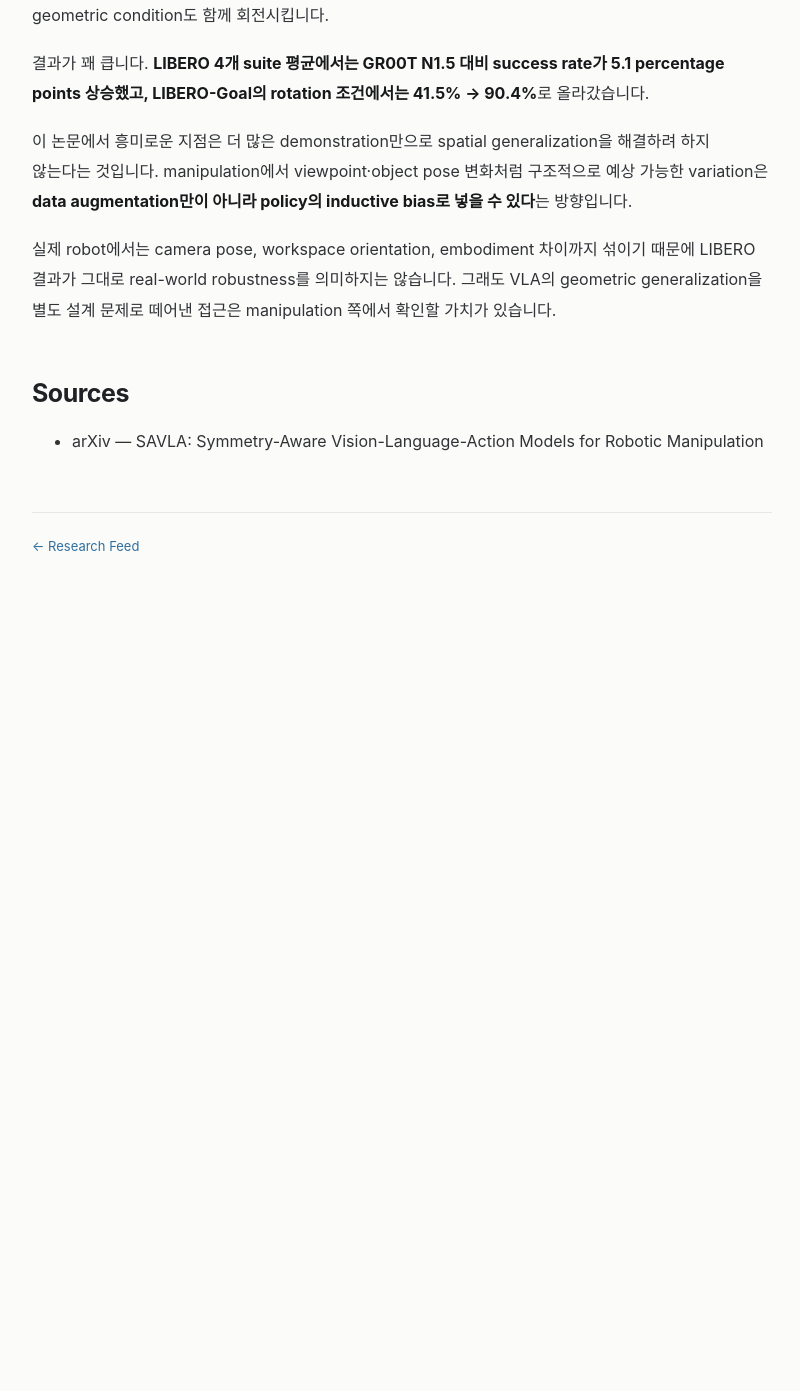
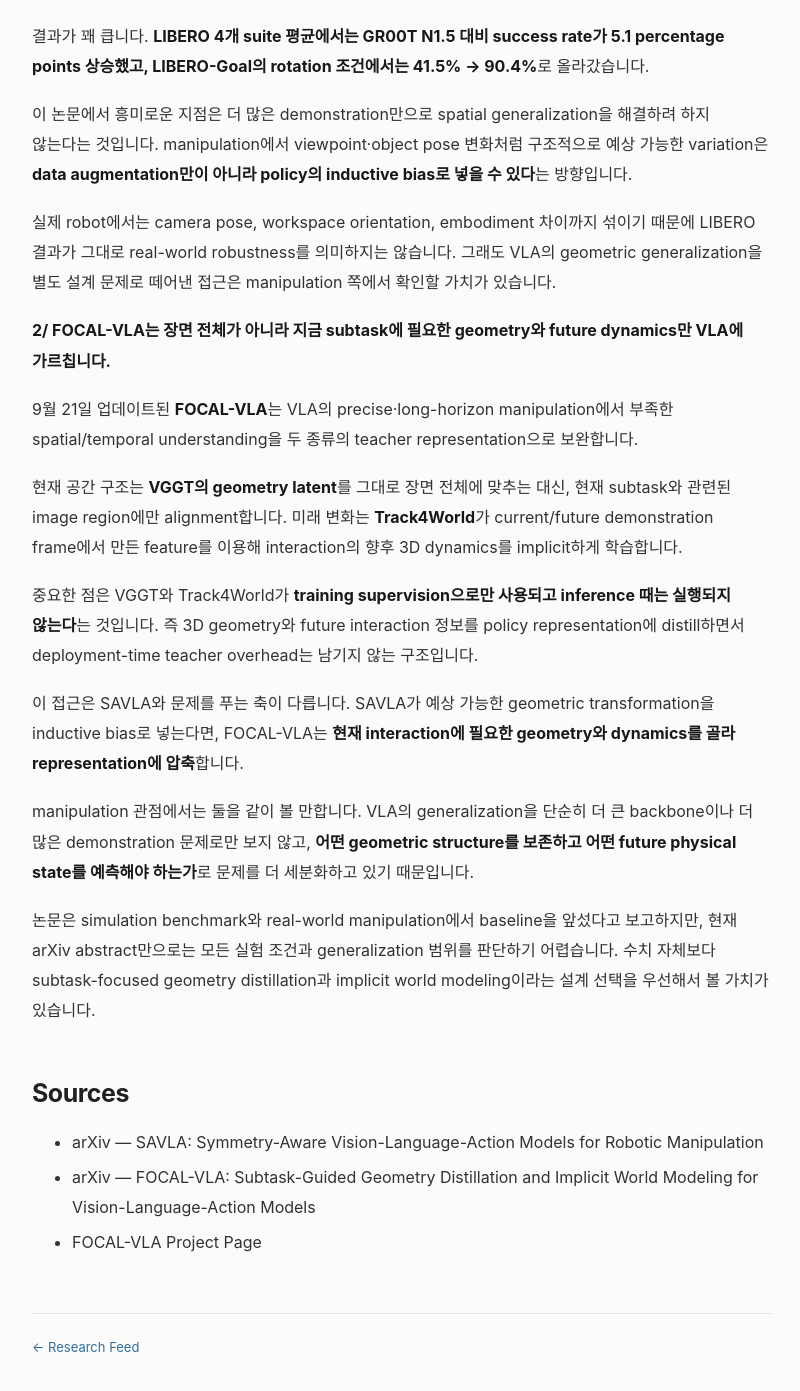
Before and after one commit to nayana224/nayana224.github.io, a Jekyll site: the page built from _research_feed/2026-09-21-research-papers.md, in a window 1280 px wide and 1400 px high, scrolled down 801 px. Shown: the top 1391 px of the window, without its empty margins (238-1038 px from the left). Built offline with Jekyll 4.4.1, drawn with Linux system fonts in a browser that asks for light colours; before the commit the page ends 1431 px from its top, so only the background shows below that; some of the changed text lies outside the part shown.

Commit message:
Update research feed with FOCAL-VLA

```diff
--- a/_research_feed/2026-09-21-research-papers.md
+++ b/_research_feed/2026-09-21-research-papers.md
@@ -1,13 +1,13 @@
 ---
 layout: feed_note
-title: "VLA의 회전 일반화를 demonstration 대신 symmetry로 넣었습니다"
-date: 2026-09-21 22:10:00 +0900
+title: "VLA에 symmetry와 task-focused 3D dynamics를 넣는 두 가지 접근"
+date: 2026-09-21 22:45:00 +0900
 channel: research-papers
 channel_label: Research Papers
-summary: "SAVLA는 frozen vision-language backbone에 equivariant flow-matching action head와 learned canonicalizer를 결합해, LIBERO-Goal rotation 조건에서 GR00T N1.5의 41.5%를 90.4%로 끌어올렸습니다."
+summary: "SAVLA는 rotation symmetry를 policy에 직접 넣고, FOCAL-VLA는 현재 subtask에 필요한 geometry와 future interaction dynamics만 distill해 VLA의 spatial-temporal representation을 강화합니다."
 ---
 
-**SAVLA는 VLA가 demonstration에서 공간 관계를 전부 외우게 두는 대신, rotation symmetry를 policy 구조에 직접 넣었습니다.**
+**1/ SAVLA는 VLA가 demonstration에서 공간 관계를 전부 외우게 두는 대신, rotation symmetry를 policy 구조에 직접 넣었습니다.**
 
 최근 공개된 **SAVLA (Symmetry-Aware Vision-Language-Action)** 는 pretrained vision-language backbone을 그대로 frozen한 채, **equivariant flow-matching action head**와 **learned canonicalizer**를 붙입니다.
 
@@ -21,6 +21,22 @@
 
 실제 robot에서는 camera pose, workspace orientation, embodiment 차이까지 섞이기 때문에 LIBERO 결과가 그대로 real-world robustness를 의미하지는 않습니다. 그래도 VLA의 geometric generalization을 별도 설계 문제로 떼어낸 접근은 manipulation 쪽에서 확인할 가치가 있습니다.
 
+**2/ FOCAL-VLA는 장면 전체가 아니라 지금 subtask에 필요한 geometry와 future dynamics만 VLA에 가르칩니다.**
+
+9월 21일 업데이트된 **FOCAL-VLA**는 VLA의 precise·long-horizon manipulation에서 부족한 spatial/temporal understanding을 두 종류의 teacher representation으로 보완합니다.
+
+현재 공간 구조는 **VGGT의 geometry latent**를 그대로 장면 전체에 맞추는 대신, 현재 subtask와 관련된 image region에만 alignment합니다. 미래 변화는 **Track4World**가 current/future demonstration frame에서 만든 feature를 이용해 interaction의 향후 3D dynamics를 implicit하게 학습합니다.
+
+중요한 점은 VGGT와 Track4World가 **training supervision으로만 사용되고 inference 때는 실행되지 않는다**는 것입니다. 즉 3D geometry와 future interaction 정보를 policy representation에 distill하면서 deployment-time teacher overhead는 남기지 않는 구조입니다.
+
+이 접근은 SAVLA와 문제를 푸는 축이 다릅니다. SAVLA가 예상 가능한 geometric transformation을 inductive bias로 넣는다면, FOCAL-VLA는 **현재 interaction에 필요한 geometry와 dynamics를 골라 representation에 압축**합니다.
+
+manipulation 관점에서는 둘을 같이 볼 만합니다. VLA의 generalization을 단순히 더 큰 backbone이나 더 많은 demonstration 문제로만 보지 않고, **어떤 geometric structure를 보존하고 어떤 future physical state를 예측해야 하는가**로 문제를 더 세분화하고 있기 때문입니다.
+
+논문은 simulation benchmark와 real-world manipulation에서 baseline을 앞섰다고 보고하지만, 현재 arXiv abstract만으로는 모든 실험 조건과 generalization 범위를 판단하기 어렵습니다. 수치 자체보다 subtask-focused geometry distillation과 implicit world modeling이라는 설계 선택을 우선해서 볼 가치가 있습니다.
+
 ## Sources
 
 - [arXiv — SAVLA: Symmetry-Aware Vision-Language-Action Models for Robotic Manipulation](https://arxiv.org/abs/2609.16641)
+- [arXiv — FOCAL-VLA: Subtask-Guided Geometry Distillation and Implicit World Modeling for Vision-Language-Action Models](https://arxiv.org/abs/2609.21228)
+- [FOCAL-VLA Project Page](https://zhiyuan-gao.github.io/FOCAL-VLA/)
```
